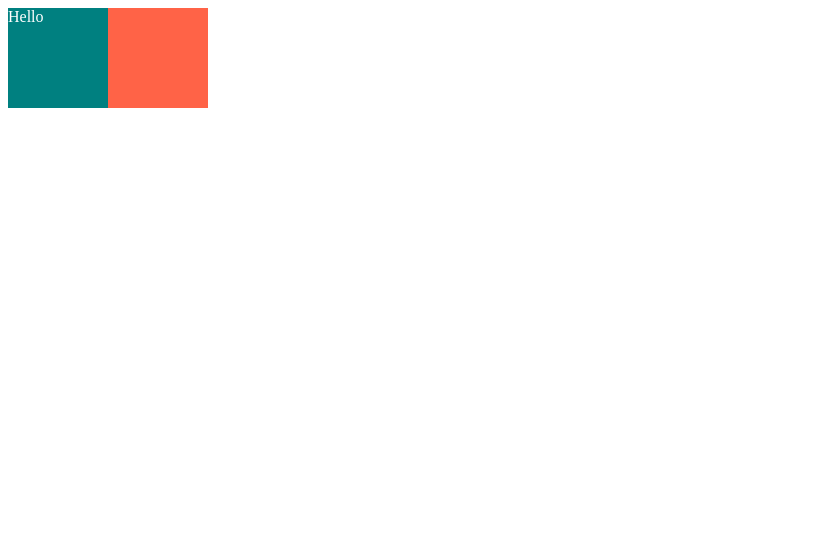
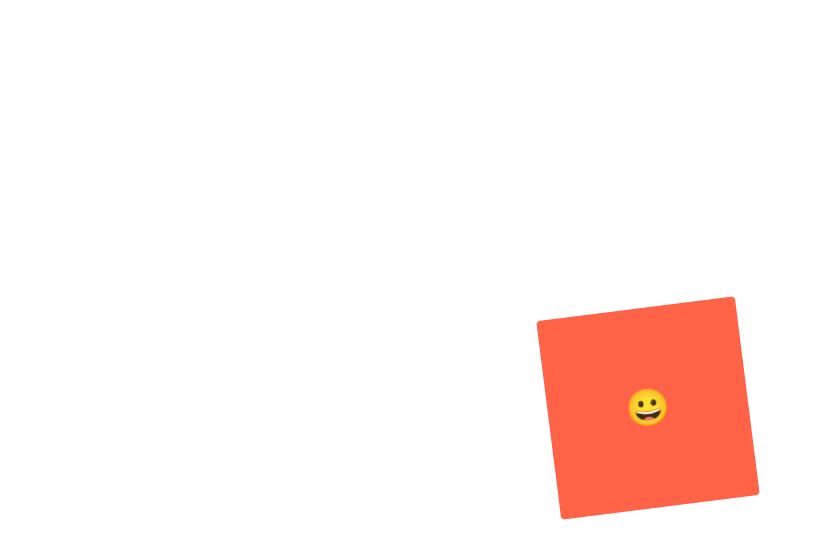
Before and after one commit to devpablokim/masterclassjs, a React (Create React App) app: page / in a window 1280 px wide. Shown: the top 558 px of the page, without its empty margins (0-815 px from the left). Built offline with nearby package versions, Linux system fonts and the light colour scheme.

Commit message:
1.0.2 Add hover & active functions

```diff
--- a/src/App.js
+++ b/src/App.js
@@ -1,33 +1,57 @@
-import styled from "styled-components"
+import styled, { keyframes } from "styled-components"
 
-const Father = styled.div`
+const Wrapper = styled.div`
   display: flex;
+  height: 100vh;
+  width: 100vw;
+  justify-content: center;
+  align-items: center;
 `;
 
-const BoxOne = styled.div`
-  background-color: teal;
-  width: 100px;
-  height: 100px;
+const rotateAnimation = keyframes`
+  0% {
+    transform: rotate(0deg);
+    border-radius: 0px;
+  }
+  50% {
+    border-radius: 100px;
+  }
+  100% {
+    transform: rotate(360deg);
+    border-radius: 0px;
+  }
 `;
 
-const BoxTwo = styled.div`
-  background-color: tomato;
-  width: 100px;
-  height: 100px;
+const Emoji = styled.span`
+  font-size: 36px;
 `;
 
-const Text = styled.span`
-  color: white;
+const Box = styled.div`
+  height: 200px;
+  width: 200px;
+  background-color: tomato;
+  display: flex;
+  justify-content: center;
+  align-items: center;
+  animation:${ rotateAnimation } 1s linear infinite;
+  ${Emoji} {
+    &:hover {
+      font-size: 90px;
+    }
+    &:active {
+      opacity: 0;
+    }
+  }
 `;
+
 
 function App() {
   return (
-    <Father>
-      <BoxOne>
-        <Text>Hello</Text>
-      </BoxOne>
-      <BoxTwo />
-    </Father>
+    <Wrapper>
+      <Box>
+        <Emoji>😀</Emoji>
+      </Box>
+    </Wrapper>
   );
 }
 
```
